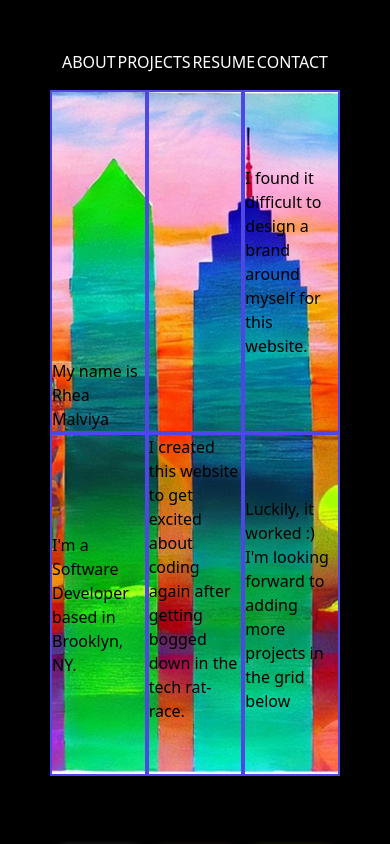
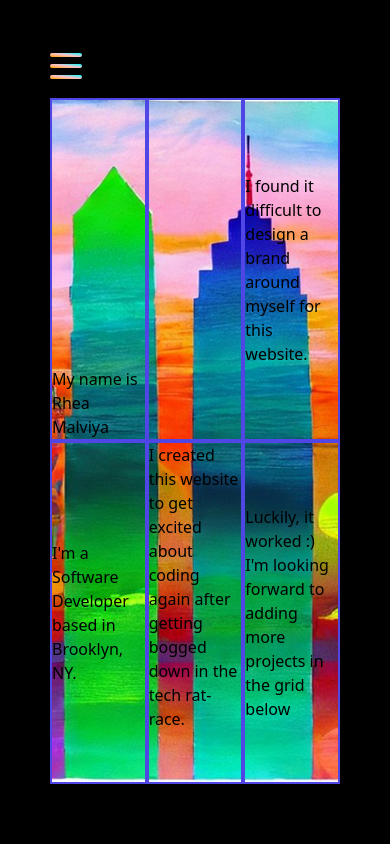
Before and after one commit to rheam97/rheas-window, a Next.js app: page / in a window 390 px wide. Shown: the top 844 px of the page. Built offline with nearby package versions, Linux system fonts and the light colour scheme.

Commit message:
added mobile menu temp

```diff
--- a/app/globals.css
+++ b/app/globals.css
@@ -18,6 +18,22 @@ backdrop-filter: blur(9.4px);
     background-color: transparent;
   }
 
+  .hamburger {
+    width: 2rem;
+    height: 2rem;
+    display: flex;
+    justify-content: space-around;
+    flex-flow: column nowrap;
+    z-index: 10;
+    }
+
+    .burger {
+      width: 2rem;
+      height: 0.25rem;
+      border-radius: 10px;
+      background: linear-gradient(to bottom left, cyan, pink, orange);
+
+    }
 
 }
 
--- a/app/page.tsx
+++ b/app/page.tsx
@@ -129,10 +129,22 @@ function StainedGlass(){
 
 
 function Menu(){
+
+  const [toggle, toggleOpen] = React.useState(false)
+
+  const toggler = () => {
+    toggleOpen(!toggle)
+  }
+
   return (
     <header className='bg-black flex w-full justify-center sticky'>
-      <nav className='flex items-center w-full justify-between pb-4 top-5 text-center'>
-        <ul className='text-white flex justify-between items-center w-full px-3'>
+      <nav className='flex items-center w-full justify-between pb-4 top-5 text-center' onClick={toggler}>
+        <div className='hamburger sm:hidden'>
+          <div className='burger'></div>
+          <div className='burger'></div>
+          <div className='burger'></div>
+        </div>
+        <ul className={`text-white sm:flex ${toggle ? `flex flex-col justify-around transition ease-linear duration-400 items-center w-1/2 h-[100svh] absolute bg-black mt-[500px] pt-[100px] `: ` hidden justify-between items-center w-full px-3` }`}>
           <li>
             <a href='#about'>
             ABOUT
```
